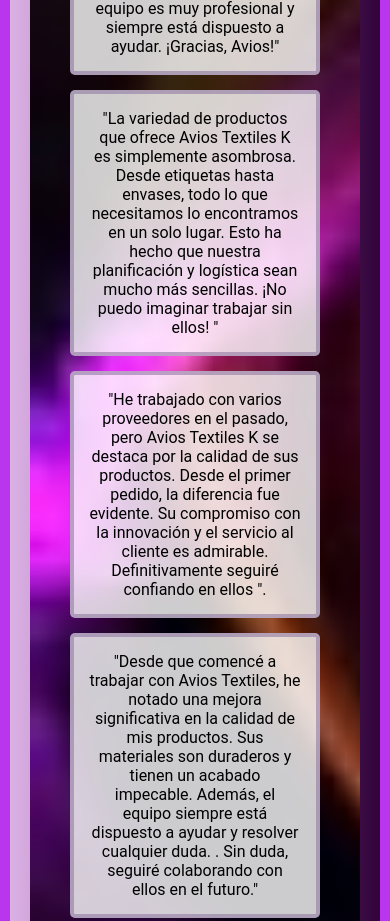
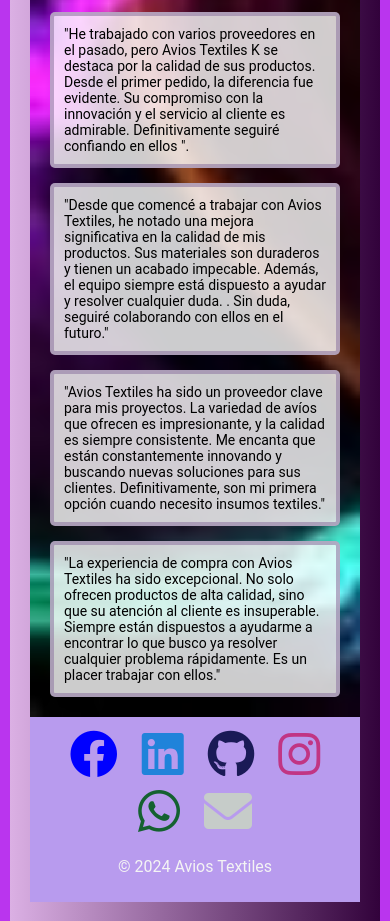
Before and after one commit to Klauno/Preentrega-ClaudiaOliverio, a plain HTML site: page pages/reseñas.html in a window 390 px wide. Shown: the part 834-1755 px from the top of the page. Drawn offline with Linux system fonts and the light colour scheme.

Commit message:
Actualizacion css

```diff
--- a/css/styles.css
+++ b/css/styles.css
@@ -6,8 +6,6 @@
     font-family: 'Roboto', sans-serif;
     padding: 0;
     background-color: #f4f4f4;
-
-    box-shadow: 0 0 20px rgba(0, 0, 0, 0.5);
 
 }
 
@@ -24,7 +22,7 @@
 }
 
 nav ul li {
-    display: inline;
+    display: inline-block;
     margin: 0 15px;
 }
 
@@ -63,16 +61,14 @@
     gap: 15px;
 
 }
-#reseñas {
-    padding: 20px;
-}
+
 .reseña {
     background-color: rgba(255, 255, 255, 0.8);
     padding: 15px;
     border: 4px solid #957fa7a1;
     border-radius: 5px;
-    text-align: center;
-    transition: transform 0.2s;
+    /*text-align: center;
+    transition: transform 0.2s;*/
 
 }
 
@@ -111,11 +107,21 @@
     bottom: 0;
     width: 100%;
 }
+footer nav a {
+    font-size: 48px;
+    margin: 0 10px;
+    transition: transform 0.2s;
+}
+
+footer nav a:hover {
+    transform: scale(1.1);
+}
 
 /* Media Queries */
 @media (max-width: 600px) {
     nav ul {
         flex-direction: column;
+        align-items: center;
     }
 
     .card-container {
@@ -128,6 +134,10 @@
         }
     .grid-container {
             grid-template-columns: 1fr;
+        }
+        .reseña {
+            font-size: 14px;
+            padding: 10px;
         }
 }
 
```
